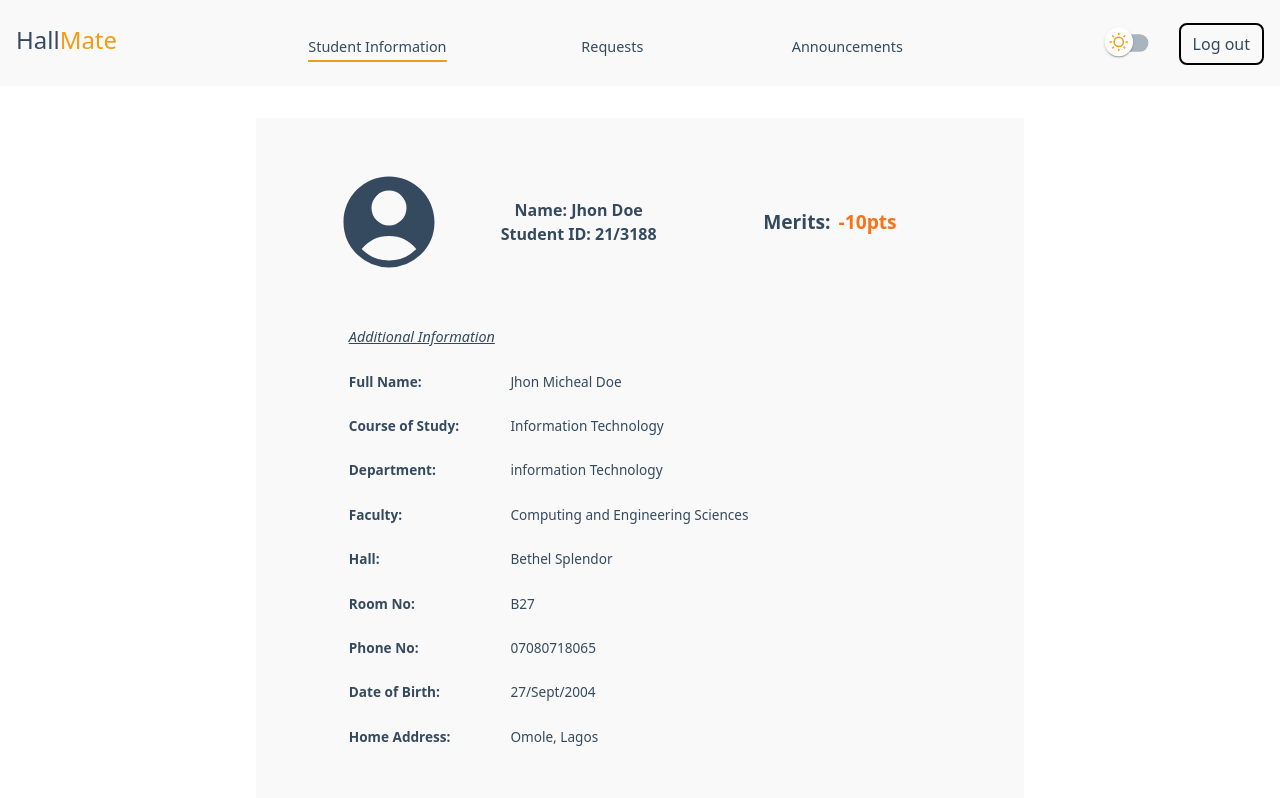
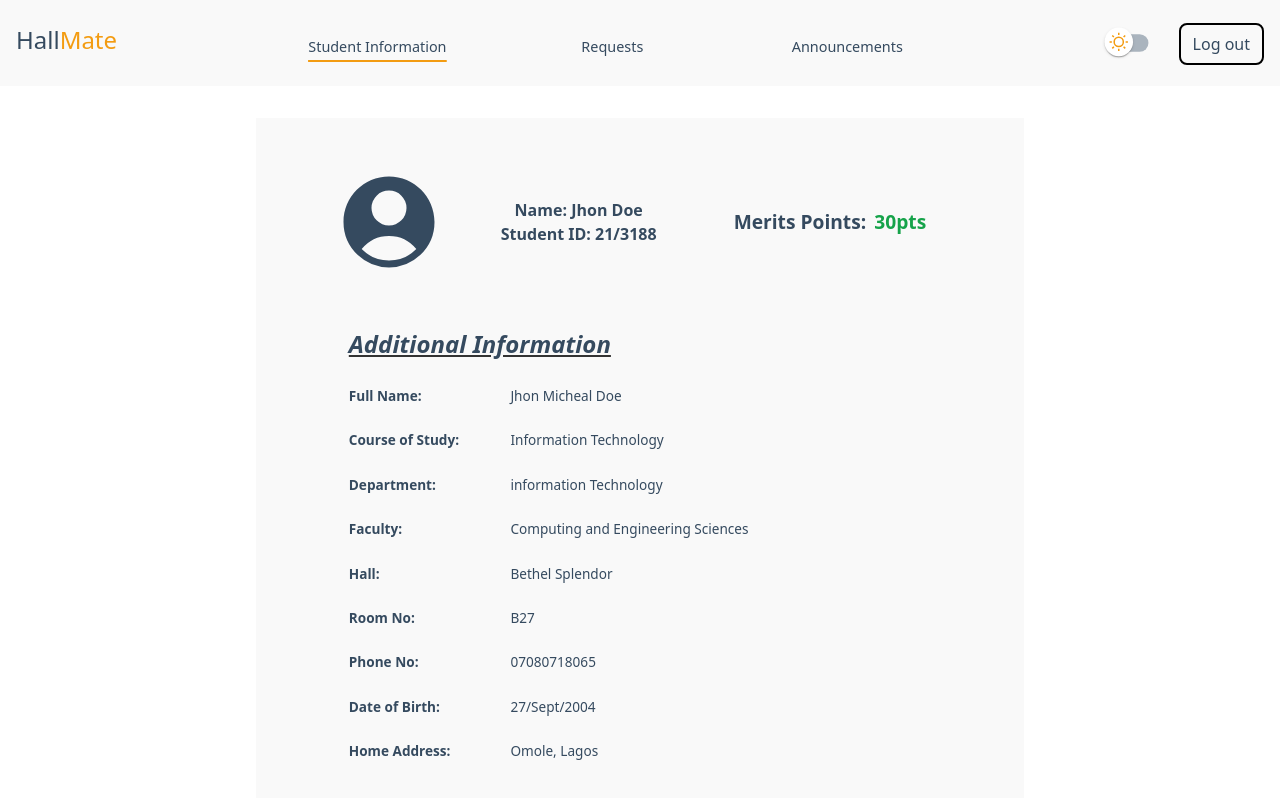
Before and after one commit to Olu-Oni/HallMate, a React (Vite) app: page /student_info in a window 1280 px wide. Shown: the top 798 px of the page. Built offline with nearby package versions, Linux system fonts and the light colour scheme.

Commit message:
Update StudentInfoPage.jsx

```diff
--- a/src/Pages/StudentInfoPage.jsx
+++ b/src/Pages/StudentInfoPage.jsx
@@ -4,7 +4,7 @@ const StudentInfoPage = () => {
   const studentInfo = {
     id: "21/3188",
     name: "Jhon Doe",
-    merits: -10,
+    merits: 30,
     Full_Name: "Jhon Micheal Doe",
     Course_of_Study: "Information Technology",
     Department: "information Technology",
@@ -31,14 +31,14 @@ const StudentInfoPage = () => {
             <h1>Student ID: {studentInfo.id}</h1>
           </div>
           <div className="flex-grow flex justify-center text-[1.2rem]">
-            <h1 className=" text-[1.2rem] mr-2">Merits:</h1>
+            <h1 className=" text-[1.2rem] mr-2">Merits Points:</h1>
             <h1 className={`${meritColor(studentInfo.merits)}`}>
               {studentInfo.merits}pts
             </h1>
           </div>
         </header>
         <div className="my-8 mx-4">
-          <h2 className="underline mt-4">
+          <h2 className="underline mt-4" style={{fontSize: '1.5rem', fontWeight: 'bold', color: '#333' }}>
             <i>Additional Information</i>
           </h2>
           {/* object gets turned into array containing keys and values as the sub-array values */}
```
